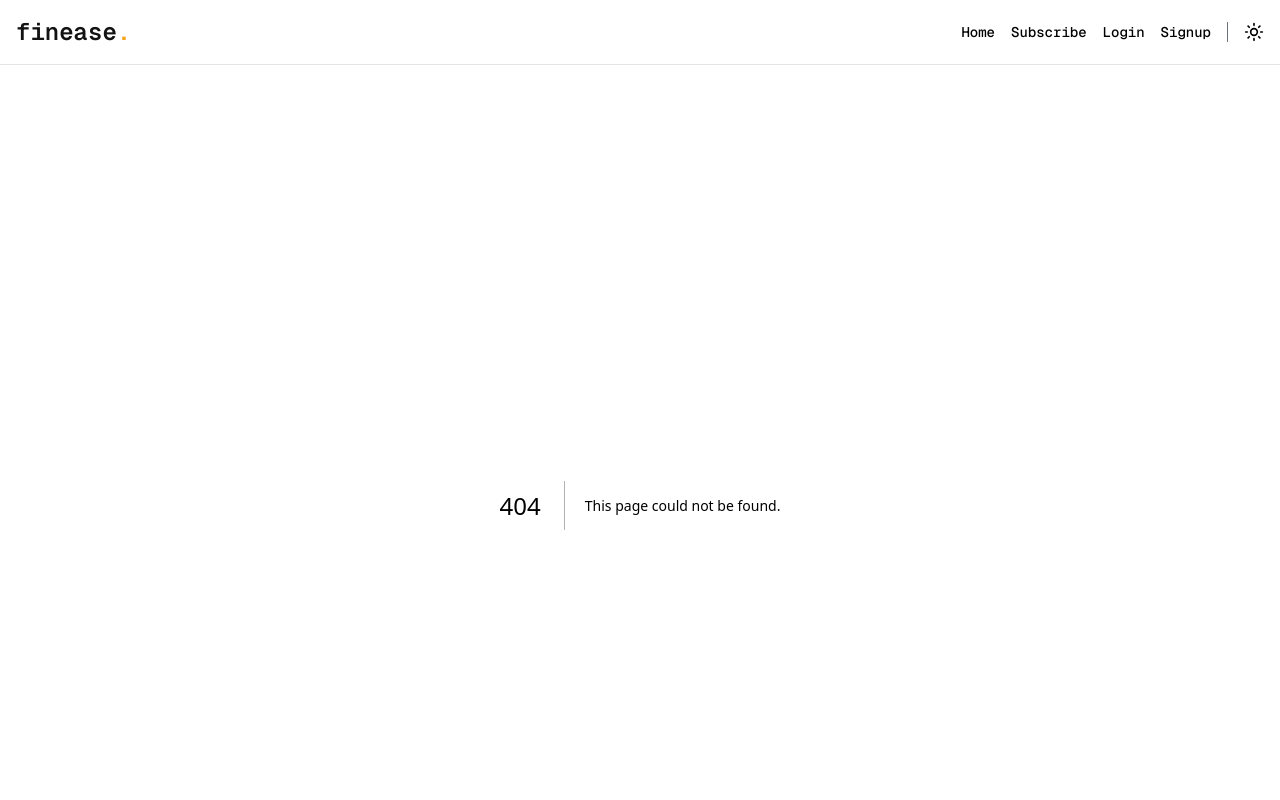
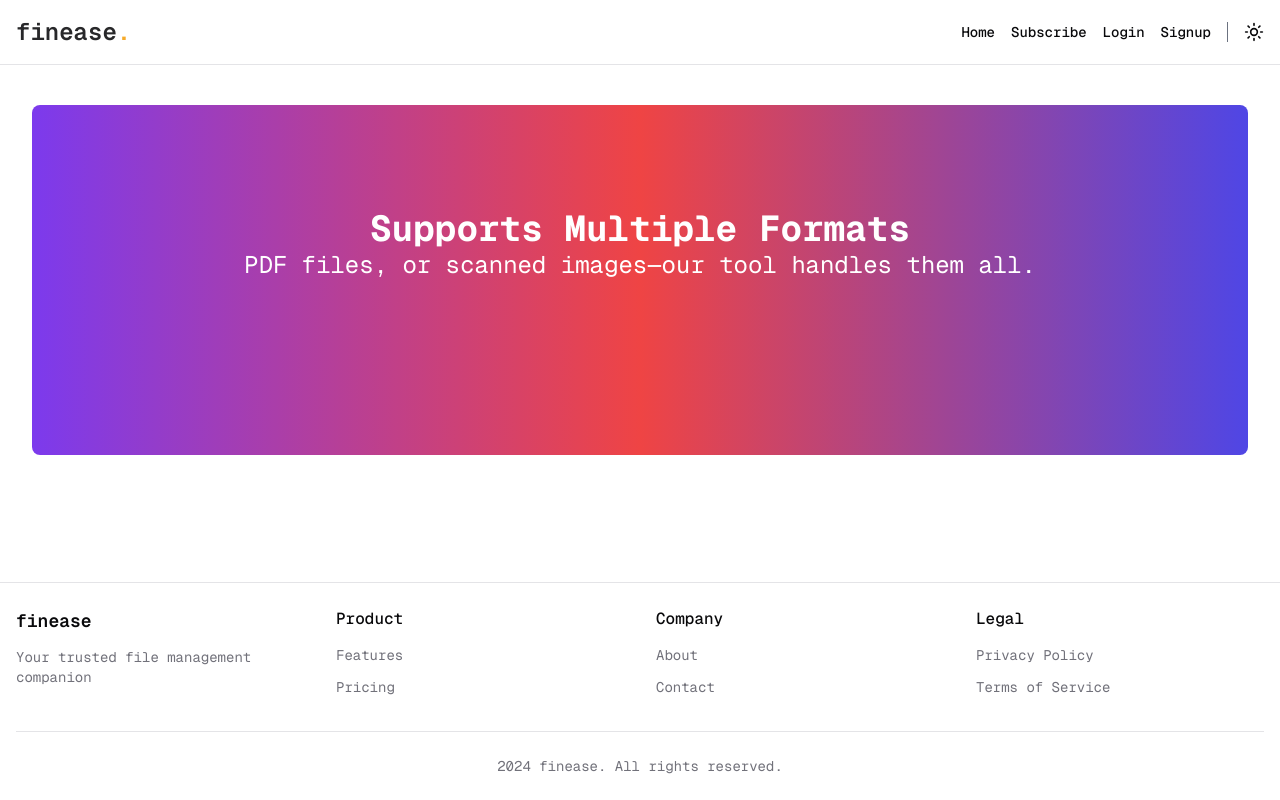
Before and after one commit to parveshh/finease, a Next.js app: page /subscribe in a window 1280 px wide. Before the commit this address had no page. Shown: the top 800 px of the page. Built offline with nearby package versions, Linux system fonts and the light colour scheme.

Commit message:
fix: subscribe

```diff
--- /dev/null
+++ b/app/components/GradientButton.tsx
@@ -0,0 +1,18 @@
+import { ButtonProps,Button } from "@/components/ui/button";
+import { Loader2 } from "lucide-react";
+import { cn } from "@/lib/utils";
+interface GradientButtonProps extends ButtonProps {
+    isLoading?: boolean
+}
+export default function GradientButton(props: GradientButtonProps) {
+    const {children, className, isLoading, ...rest} = props
+
+    return (
+        <Button disabled={isLoading} className={cn("bg-gradient-to-r from-indigo-500 via-purple-500 to-pink-500 p-5 text-white text-lg font-semibold px-10",className)} {...rest}>
+          <div className="flex gap-2 items-center justify-center">
+            {isLoading && <Loader2 className="animate-spin" />}
+            <span>{children}</span>
+          </div>
+        </Button>
+    );
+}
--- /dev/null
+++ b/app/components/Plan.tsx
@@ -0,0 +1,30 @@
+import { Card, CardContent, CardDescription, CardFooter, CardHeader, CardTitle } from "@/components/ui/card";
+
+interface PlanProps {
+    title: React.ReactNode;
+    description: React.ReactNode;
+    content: React.ReactNode;
+    footer: React.ReactNode;
+}
+
+export default function Plan({ title, description, content, footer }: PlanProps) {
+
+    return (
+        <Card>
+            <CardHeader>
+                <CardTitle>
+                    {title}
+                </CardTitle>
+                <CardDescription>
+                    {description}
+                </CardDescription>
+            </CardHeader>
+            <CardContent>
+                {content}
+            </CardContent>
+            <CardFooter>
+                {footer}
+            </CardFooter>
+        </Card>
+    )
+}
--- /dev/null
+++ b/app/subscribe/page.tsx
@@ -0,0 +1,24 @@
+import AnimatedHero from "../components/AnimatedHero";
+
+export default function Subscribe() {
+    const texts = [
+        {
+          title: "AI-Powered Accuracy",
+          description:
+            "Advanced algorithms ensure every transaction is captured correctly.",
+        },
+        {
+          title: "Supports Multiple Formats",
+          description:
+            "PDF files, or scanned images—our tool handles them all.",
+        },
+        {
+          title: "Data Security Guaranteed",
+          description:
+            "Your financial information stays encrypted and protected.",
+        },
+      ];
+    return (
+      <AnimatedHero className="bg-gradient-to-r from-violet-600 to-indigo-600" texts={texts} />
+    );
+}
```
